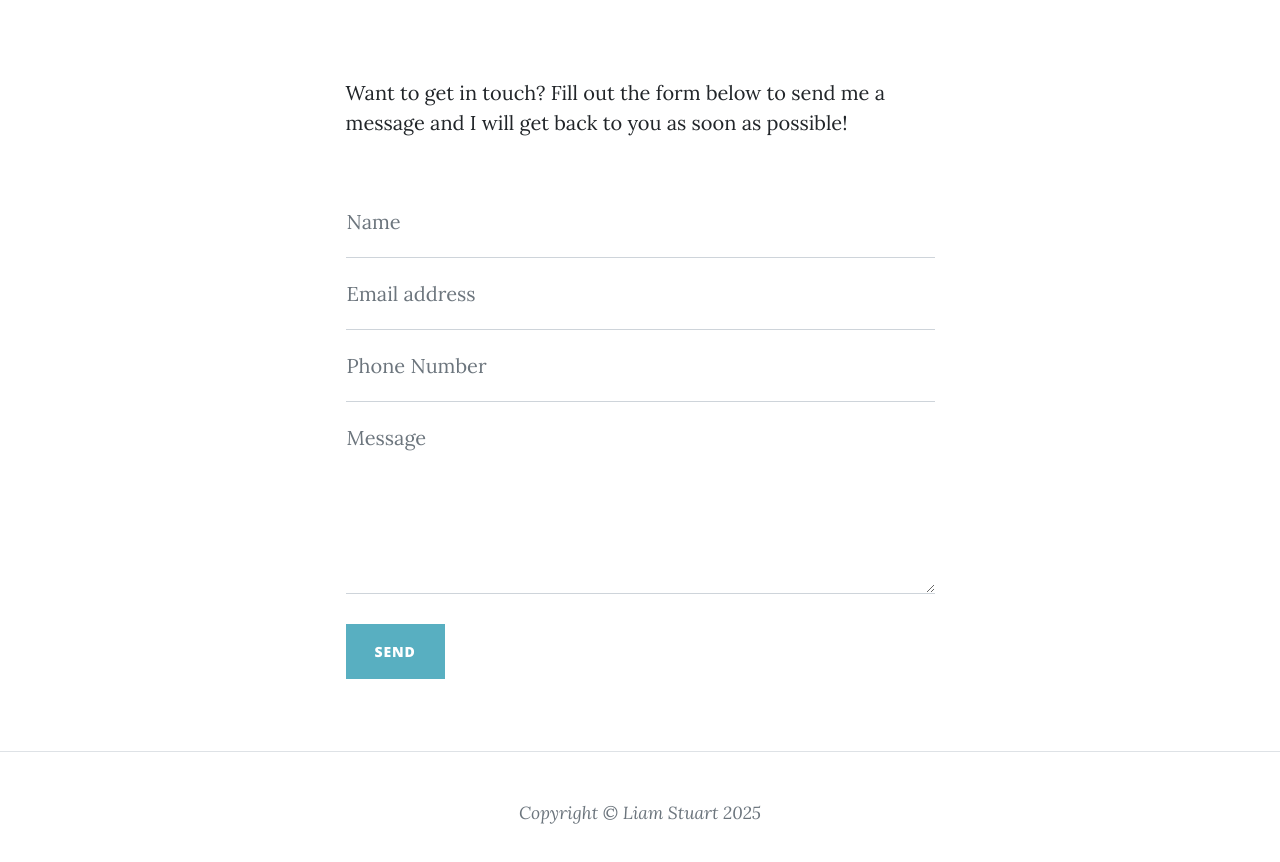
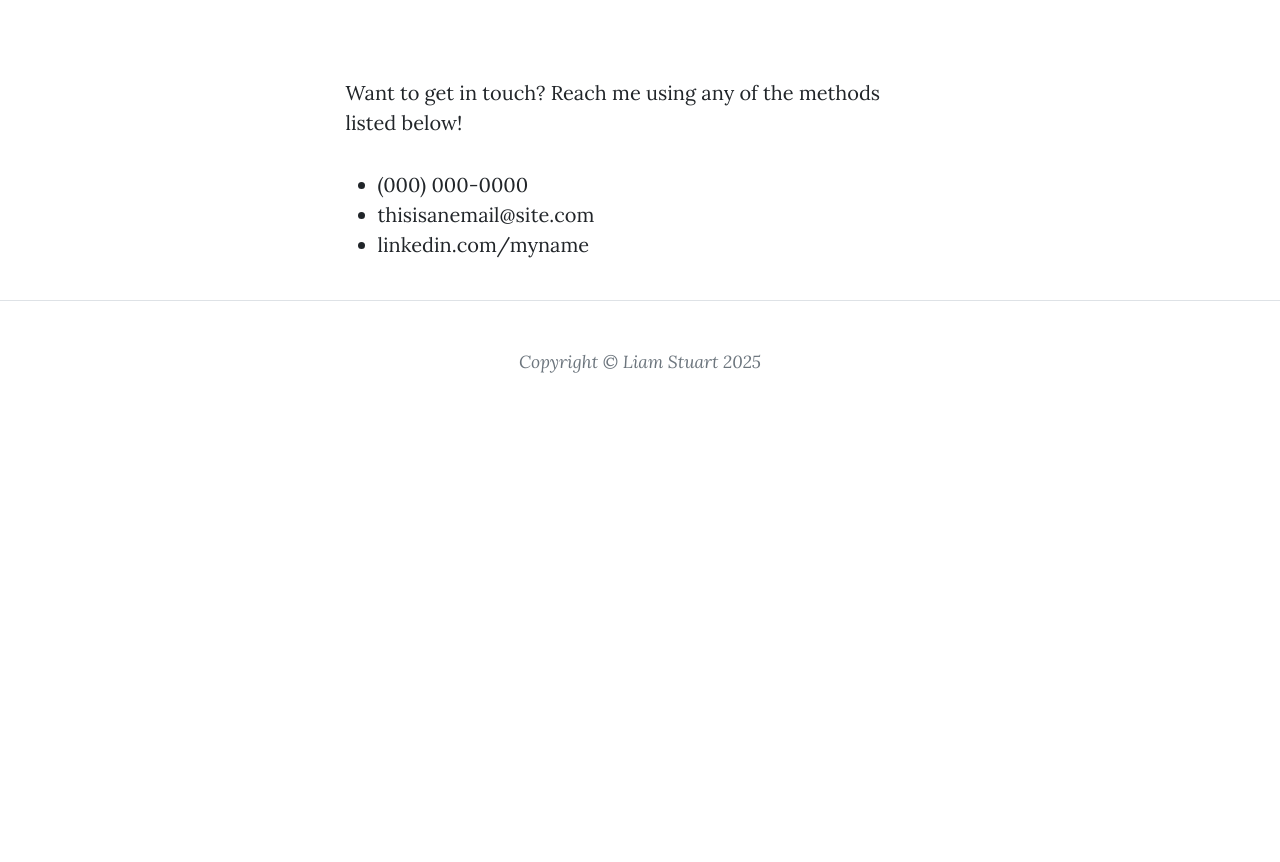
Before and after one commit to mootzi/IS201, a plain HTML site: page contact.html in a window 1280 px wide. Shown: the part 534-1396 px from the top of the page. After the commit the page ends 958 px from the top, so only its background shows below. Drawn offline with nearby package versions, Linux system fonts and the light colour scheme.

Commit message:
Add files via upload

```diff
--- a/contact.html
+++ b/contact.html
@@ -53,58 +53,12 @@
             <div class="container px-4 px-lg-5">
                 <div class="row gx-4 gx-lg-5 justify-content-center">
                     <div class="col-md-10 col-lg-8 col-xl-7">
-                        <p>Want to get in touch? Fill out the form below to send me a message and I will get back to you as soon as possible!</p>
-                        <div class="my-5">
-                            <!-- * * * * * * * * * * * * * * *-->
-                            <!-- * * SB Forms Contact Form * *-->
-                            <!-- * * * * * * * * * * * * * * *-->
-                            <!-- This form is pre-integrated with SB Forms.-->
-                            <!-- To make this form functional, sign up at-->
-                            <!-- https://startbootstrap.com/solution/contact-forms-->
-                            <!-- to get an API token!-->
-                            <form id="contactForm" data-sb-form-api-token="API_TOKEN">
-                                <div class="form-floating">
-                                    <input class="form-control" id="name" type="text" placeholder="Enter your name..." data-sb-validations="required" />
-                                    <label for="name">Name</label>
-                                    <div class="invalid-feedback" data-sb-feedback="name:required">A name is required.</div>
-                                </div>
-                                <div class="form-floating">
-                                    <input class="form-control" id="email" type="email" placeholder="Enter your email..." data-sb-validations="required,email" />
-                                    <label for="email">Email address</label>
-                                    <div class="invalid-feedback" data-sb-feedback="email:required">An email is required.</div>
-                                    <div class="invalid-feedback" data-sb-feedback="email:email">Email is not valid.</div>
-                                </div>
-                                <div class="form-floating">
-                                    <input class="form-control" id="phone" type="tel" placeholder="Enter your phone number..." data-sb-validations="required" />
-                                    <label for="phone">Phone Number</label>
-                                    <div class="invalid-feedback" data-sb-feedback="phone:required">A phone number is required.</div>
-                                </div>
-                                <div class="form-floating">
-                                    <textarea class="form-control" id="message" placeholder="Enter your message here..." style="height: 12rem" data-sb-validations="required"></textarea>
-                                    <label for="message">Message</label>
-                                    <div class="invalid-feedback" data-sb-feedback="message:required">A message is required.</div>
-                                </div>
-                                <br />
-                                <!-- Submit success message-->
-                                <!---->
-                                <!-- This is what your users will see when the form-->
-                                <!-- has successfully submitted-->
-                                <div class="d-none" id="submitSuccessMessage">
-                                    <div class="text-center mb-3">
-                                        <div class="fw-bolder">Form submission successful!</div>
-                                        To activate this form, sign up at
-                                        <br />
-                                        <a href="https://startbootstrap.com/solution/contact-forms">https://startbootstrap.com/solution/contact-forms</a>
-                                    </div>
-                                </div>
-                                <!-- Submit error message-->
-                                <!---->
-                                <!-- This is what your users will see when there is-->
-                                <!-- an error submitting the form-->
-                                <div class="d-none" id="submitErrorMessage"><div class="text-center text-danger mb-3">Error sending message!</div></div>
-                                <!-- Submit Button-->
-                                <button class="btn btn-primary text-uppercase disabled" id="submitButton" type="submit">Send</button>
-                            </form>
+                        <p>Want to get in touch? Reach me using any of the methods listed below!</p>
+                        <ul>
+                            <li>(000) 000-0000</li>
+                            <li>thisisanemail@site.com</li>
+                            <li>linkedin.com/myname</li>
+                        </ul>
                         </div>
                     </div>
                 </div>
```
Also changed, not shown: app.html (+4 -4 lines).
